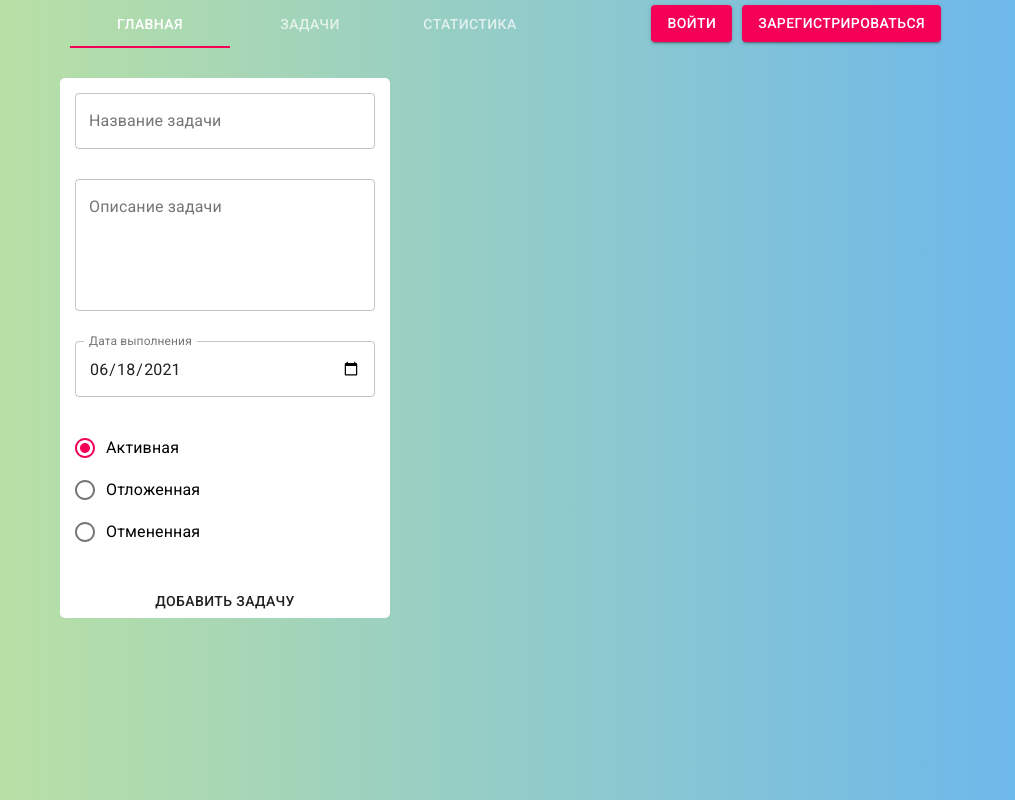
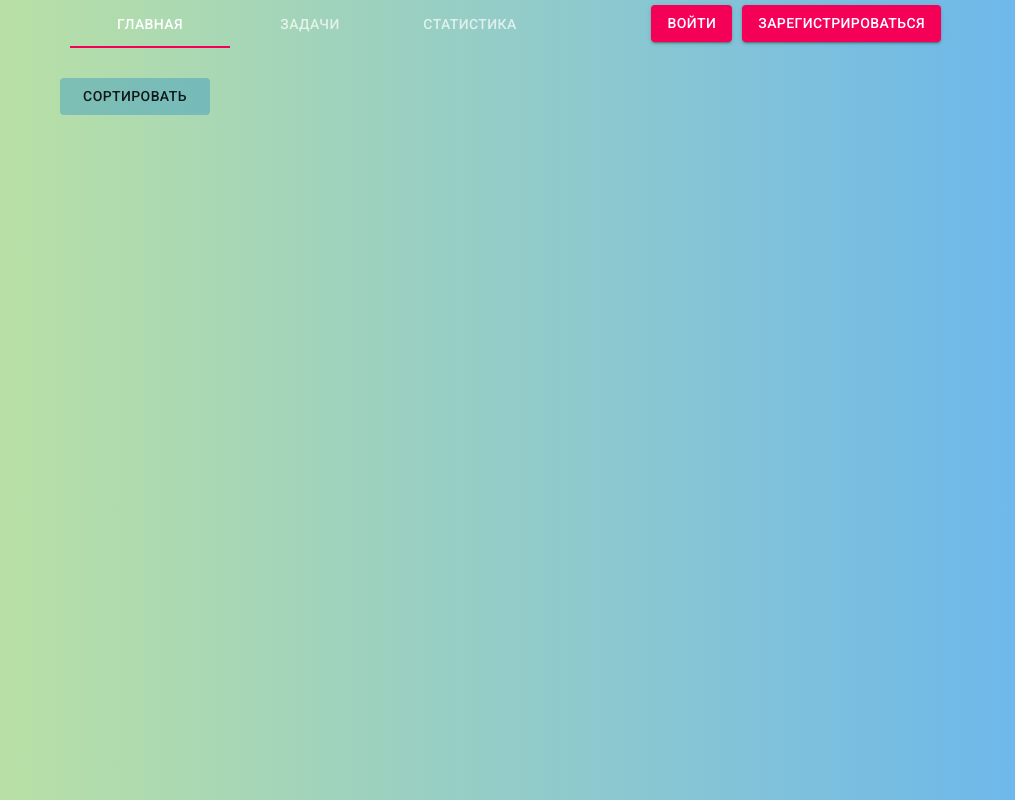
Before and after one commit to mmarkelov/frontend-react-practice, a React (Create React App) app: page /tasks in a window 1280 px wide. Shown: the top 800 px of the page, without its empty margins (132-1147 px from the left). Built offline with nearby package versions, Linux system fonts and the light colour scheme.

Commit message:
Navigation improvements

```diff
--- a/src/App.js
+++ b/src/App.js
@@ -1,11 +1,11 @@
-import {useState} from "react";
+import {BrowserRouter as Router, Switch, Route} from "react-router-dom";
 import {Box, makeStyles} from "@material-ui/core";
-import SignIn from "./pages/SingIn/signIn";
-import ToDoList from "./pages/ToDoList";
+import Tasks from "./pages/Tasks";
+import Main from "./pages/Main";
+import Statistics from "./pages/Statistics";
+import Header from "./components/Header";
+import Footer from "./components/Footer";
 import "./App.css";
-
-const TODO = "TODO"
-const SIGN_IN = "SIGN_IN"
 
 const useStyles = makeStyles({
   root: {
@@ -16,23 +16,24 @@ const useStyles = makeStyles({
 
 const App = () => {
   const classes = useStyles();
-  const [activePanel, setActivePanel] = useState(TODO);
 
-  const getContent = () => {
-    switch (activePanel) {
-      case TODO:
-        return <ToDoList activePanelHandler={activePanelHandler} />;
-      default:
-      case SIGN_IN:
-        return <SignIn activePanelHandler={activePanelHandler} />;
-    }
-  }
-
-  const activePanelHandler = (nextPanel) => {
-    setActivePanel(nextPanel);
-  }
-
-  return <Box className={classes.root}>{getContent()}</Box>
+  return <Router>
+    <Box className={classes.root}>
+      <Header />
+      <Switch>
+        <Route exact path="/">
+          <Main />
+        </Route>
+        <Route path="/tasks">
+          <Tasks />
+        </Route>
+        <Route path="/statistics">
+          <Statistics />
+        </Route>
+      </Switch>
+      <Footer/>
+    </Box>
+    </Router>
 }
 
 export default App;
--- a/src/components/Header/index.js
+++ b/src/components/Header/index.js
@@ -1,5 +1,5 @@
 import {useState} from "react";
-import {BrowserRouter, NavLink} from 'react-router-dom';
+import {Link} from 'react-router-dom';
 import {
   Tabs,
   Tab,
@@ -44,12 +44,12 @@ const Header = () => {
   const classes = useStyles();
 
   return (
-      <BrowserRouter>
+      <>
         <AppBar className={classes.header} position="static">
           <Tabs value={value} onChange={handleChange}>
-            <Tab component={NavLink} label="Главная" to="/"/>
-            <Tab component={NavLink} label="Задачи" to="/tasks"/>
-            <Tab component={NavLink} label="Статистика" to="/statistics" />
+            <Tab component={Link} label="Главная" to="/"/>
+            <Tab component={Link} label="Задачи" to="/tasks"/>
+            <Tab component={Link} label="Статистика" to="/statistics" />
           </Tabs>
           <Box>
             <Button className={classes.button} variant="contained" color="secondary">
@@ -61,7 +61,7 @@ const Header = () => {
           </Box>
         </AppBar>
         <SignInForm open={open} handleClickClose={handleClickClose}/>
-      </BrowserRouter>
+      </>
   )
 }
 
--- /dev/null
+++ b/src/components/TaskManager/index.js
@@ -0,0 +1,74 @@
+import React from 'react';
+import Button from '@material-ui/core/Button';
+import ClickAwayListener from '@material-ui/core/ClickAwayListener';
+import Grow from '@material-ui/core/Grow';
+import Paper from '@material-ui/core/Paper';
+import Popper from '@material-ui/core/Popper';
+import MenuItem from '@material-ui/core/MenuItem';
+import MenuList from '@material-ui/core/MenuList';
+import { makeStyles } from '@material-ui/core/styles';
+
+const TIME_FILTERS = ['Прошедшие', 'На сегодня', 'Предстоящие']
+
+const useStyles = makeStyles((theme) => ({
+	root: {
+		display: 'flex',
+	},
+	paper: {
+		marginRight: theme.spacing(2),
+	},
+	menu: {
+		background: "rgba(0, 120, 201, 0.3)",
+		width: "150px"
+	}
+}));
+
+export default function TaskManager() {
+	const classes = useStyles();
+	const [open, setOpen] = React.useState(false);
+	const anchorRef = React.useRef(null);
+
+	const handleToggle = () => {
+		setOpen((prevOpen) => !prevOpen);
+	};
+
+	const handleClose = () => {
+		setOpen(false);
+	};
+
+	const handleListKeyDown = (event) => {
+		if (event.key === 'Tab') {
+			event.preventDefault();
+			handleClose()
+		}
+	}
+
+	return (
+		<div>
+			<Button className={classes.menu}
+					ref={anchorRef}
+					aria-controls={open ? 'menu-list-grow' : undefined}
+					aria-haspopup="true"
+					onClick={handleToggle}
+			>
+				Сортировать
+			</Button>
+			<Popper open={open} anchorEl={anchorRef.current} transition disablePortal>
+				{({ TransitionProps, placement }) => (
+					<Grow
+						{...TransitionProps}
+						style={{ transformOrigin: placement === 'bottom' ? 'center top' : 'center bottom' }}
+					>
+						<Paper>
+							<ClickAwayListener onClickAway={handleClose}>
+								<MenuList autoFocusItem={open} id="menu-list-grow" onKeyDown={handleListKeyDown}>
+									{TIME_FILTERS.map(item => <MenuItem key={item} onClick={handleClose}>{item}</MenuItem>)}
+								</MenuList>
+							</ClickAwayListener>
+						</Paper>
+					</Grow>
+				)}
+			</Popper>
+		</div>
+	);
+}
--- a/src/pages/Main/index.js
+++ b/src/pages/Main/index.js
@@ -1,9 +1,34 @@
+import {useState} from "react";
+import {makeStyles} from "@material-ui/styles";
+import {Box} from "@material-ui/core";
+
+import Form from "../../components/Form";
+import List from "../../components/List";
+
+const useStyles = makeStyles({
+    tasks: {
+        display: "flex"
+    }
+
+});
+
 const Main = () => {
-  return (
-      <>
-          Main
-      </>
-  );
+    const classes = useStyles();
+    const [tasks, setTasks] = useState([]);
+
+    const onSubmit = data => {
+        const newData = {...data, id: tasks.length + 1} ;
+        setTasks([...tasks, newData]);
+    }
+
+    return (
+        <>
+            <Box className={classes.tasks}>
+                <Form onSubmit={onSubmit}/>
+                <List tasks={tasks}/>
+            </Box>
+        </>
+    );
 }
 
 export default Main;
--- a/src/pages/Tasks/index.js
+++ b/src/pages/Tasks/index.js
@@ -1,9 +1,23 @@
+import {makeStyles} from "@material-ui/styles";
+import {Box} from "@material-ui/core";
+
+import TaskManager from "../../components/TaskManager";
+
+const useStyles = makeStyles({
+    tasks: {
+        display: "flex"
+    }
+
+});
+
 const Tasks = () => {
-  return (
-      <div>
-        TasksPage
-      </div>
-  );
+    const classes = useStyles();
+
+    return (
+        <Box className={classes.tasks}>
+            <TaskManager />
+        </Box>
+    );
 }
 
 export default Tasks;
--- a/src/pages/ToDoList/index.js
+++ b/src/pages/ToDoList/index.js
@@ -2,8 +2,6 @@ import {useState} from "react";
 import {makeStyles} from "@material-ui/styles";
 import {Box} from "@material-ui/core";
 
-import Header from "../../components/Header";
-import Footer from "../../components/Footer";
 import Form from "../../components/Form";
 import List from "../../components/List";
 
@@ -25,12 +23,10 @@ const ToDoList = () => {
 
     return (
       <>
-        <Header />
           <Box className={classes.tasks}>
               <Form onSubmit={onSubmit}/>
               <List tasks={tasks}/>
           </Box>
-        <Footer />
       </>
   );
 }
```
